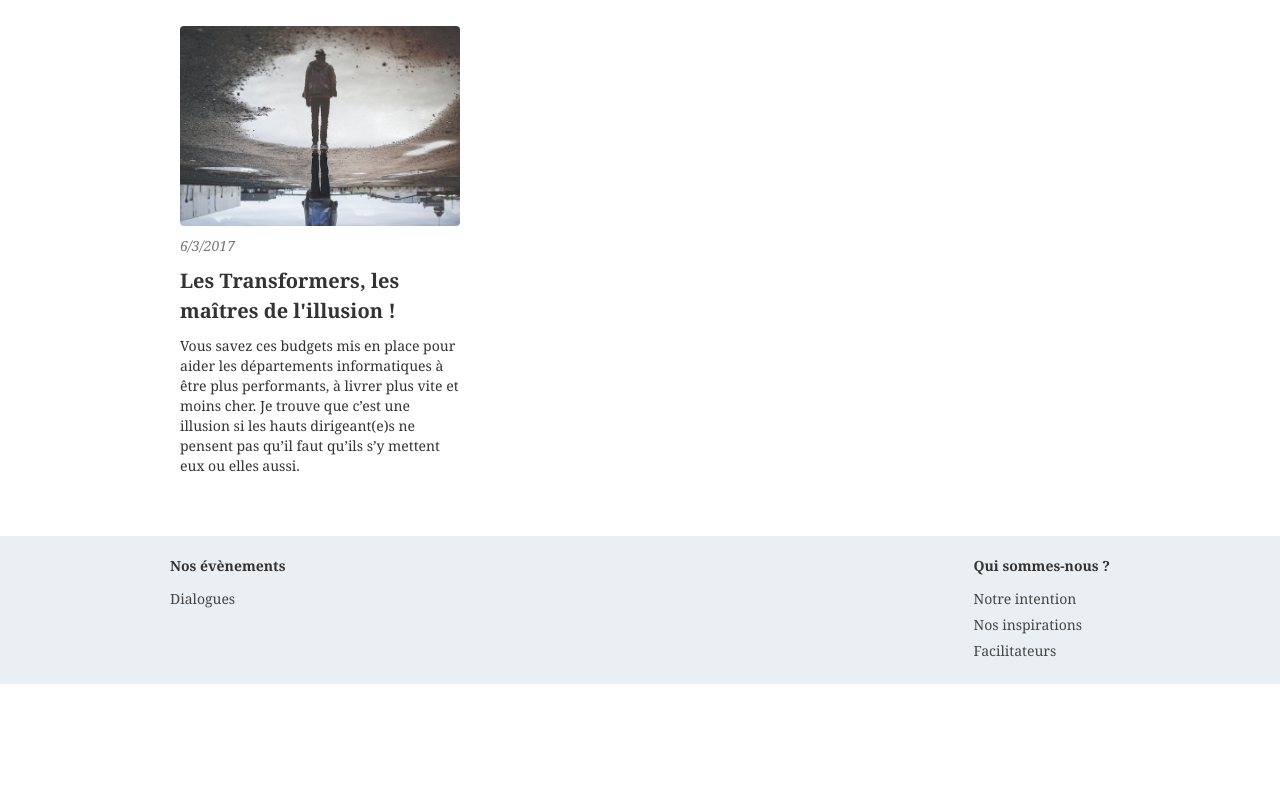
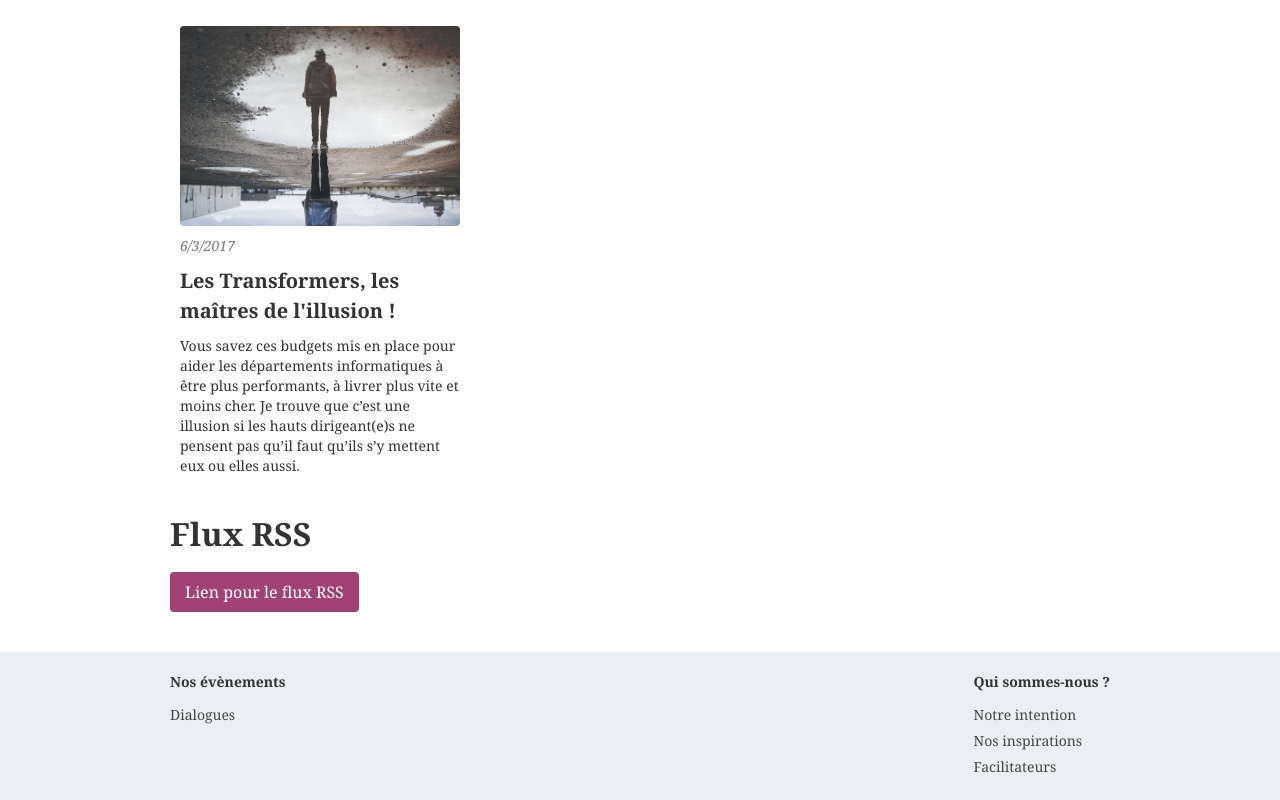
Before and after one commit to AlentoCommunity/alento-site, a plain HTML site: page blog.html in a window 1280 px wide. Shown: the part 2543-3343 px from the top of the page. Before the commit the page ends 3227 px from the top, so only its background shows below. Drawn offline with Linux system fonts and the light colour scheme.

Commit message:
ajout du bouton pour le flux rss sur la page de blog

```diff
--- a/blog.html
+++ b/blog.html
@@ -290,6 +290,14 @@
 
     </div>
 
+    <div class="w-container">
+
+      <h2 class="heading-8">Flux RSS</h2>
+
+      <a href="./blog/rss.xml" class="button w-button" target="_fluxrssalento">Lien pour le flux RSS</a>
+
+    </div>
+
   </div>
 
    <!-- FOOTER BEGIN -->
```
